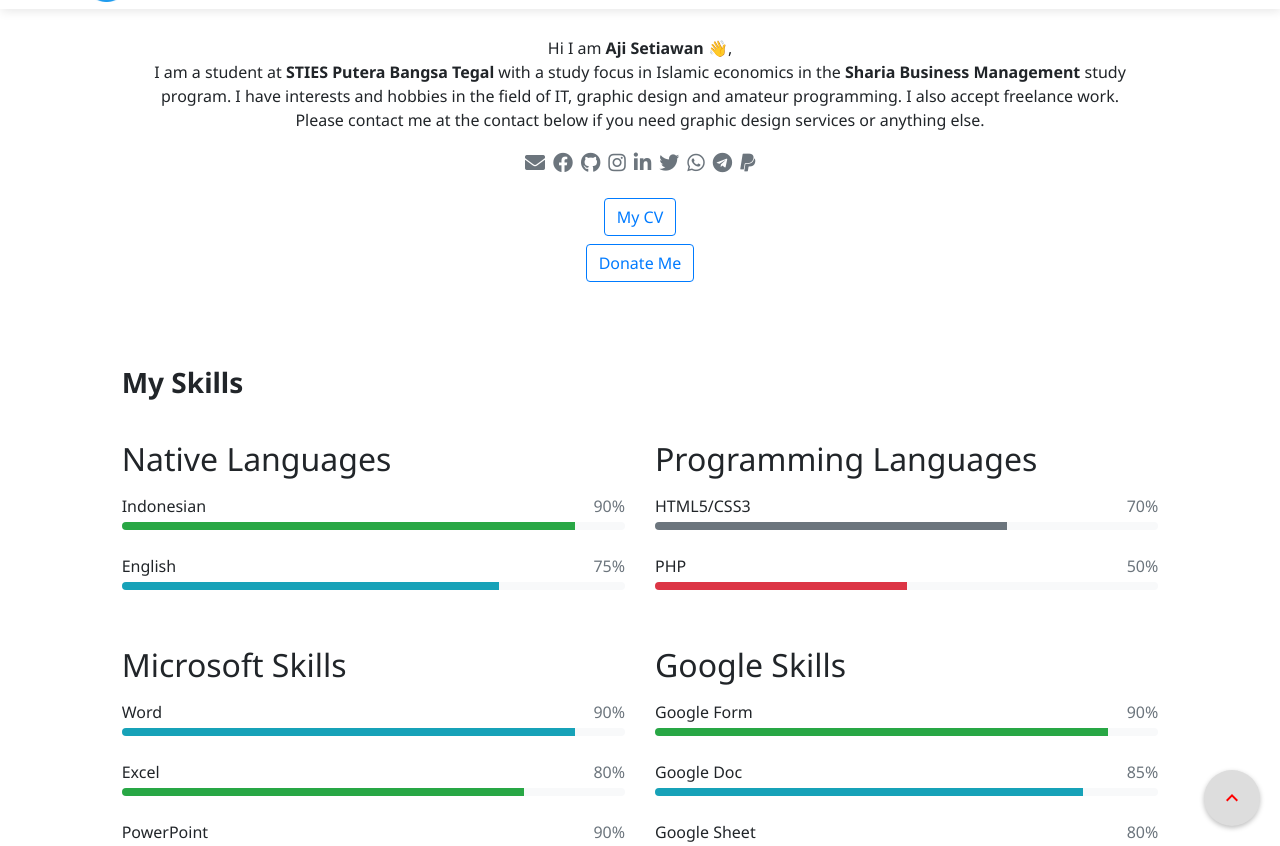
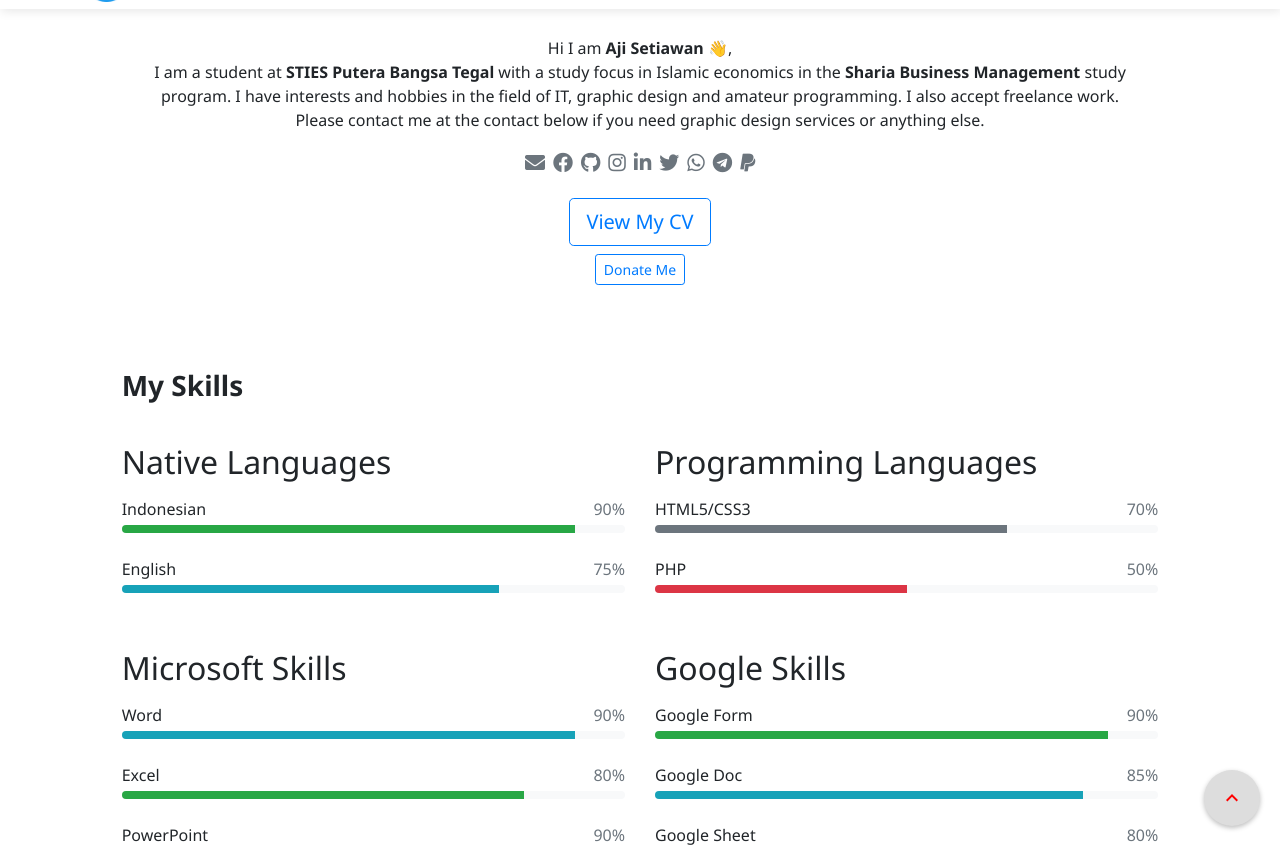
Before and after one commit to ajisetiawan716/ajisetiawan716.github.io, a Jekyll site: the page built from pages/about.md, in a window 1280 px wide and 900 px high, scrolled down 659 px, cut to the strip 54-900 px from the top of the window. Built offline with Jekyll 4.4.1, drawn with Linux system fonts in a browser that asks for light colours; nearby versions of some CDN libraries; emoji names are drawn with the system emoji font; comment, search, counter and statistics services are not loaded; a style sheet for code colours, icons or effects is not loaded.

Commit message:
Update about.md

```diff
--- a/pages/about.md
+++ b/pages/about.md
@@ -16,8 +16,8 @@
 </p>
 
 <p class="text-center"> {% include social.html %} </p>
-<p class="text-center">{% include elements/button.html link="/resumes" text="My CV" %} <br>
-{% include elements/button.html link="/pay/donate" text="Donate Me" %} </p>
+<p class="text-center">{% include elements/button.html link="/resumes" text="View My CV" syle="primary" size="lg" %} <br>
+{% include elements/button.html link="/pay/donate" text="Donate Me" size="sm" %} </p>
 <br>
 <br>
 ### **My Skills**
```
